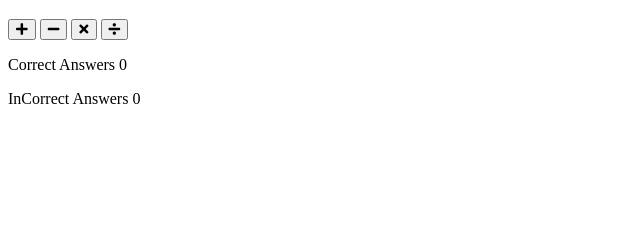
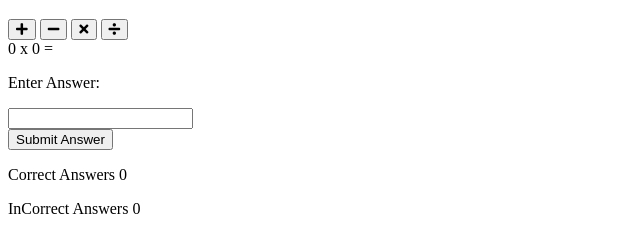
Before and after one commit to sarahgoodwin93/love-maths, a plain HTML site: page index.html in a window 1280 px wide. Shown: the part 100-352 px from the top of the page, without its empty margins (0-640 px from the left). Drawn offline with Linux system fonts and the light colour scheme.

Commit message:
add html to structure control area

```diff
--- a/index.html
+++ b/index.html
@@ -32,7 +32,15 @@
                 <i class="fas fa-divide"></i>
             </button>
         </div>
-
+        <div class="question-area">
+            <span id="operand1">0</span>
+            <span id="operator">x</span>
+            <span id="operand3">0</span>
+            <span>=</span>
+            <p class="answer-message">Enter Answer:</p>
+            <input id="answer-box" type="number">
+        </div>
+        <button class="btn btn--gray">Submit Answer</button>
     </div>
 
     <div class="score-area">
```
